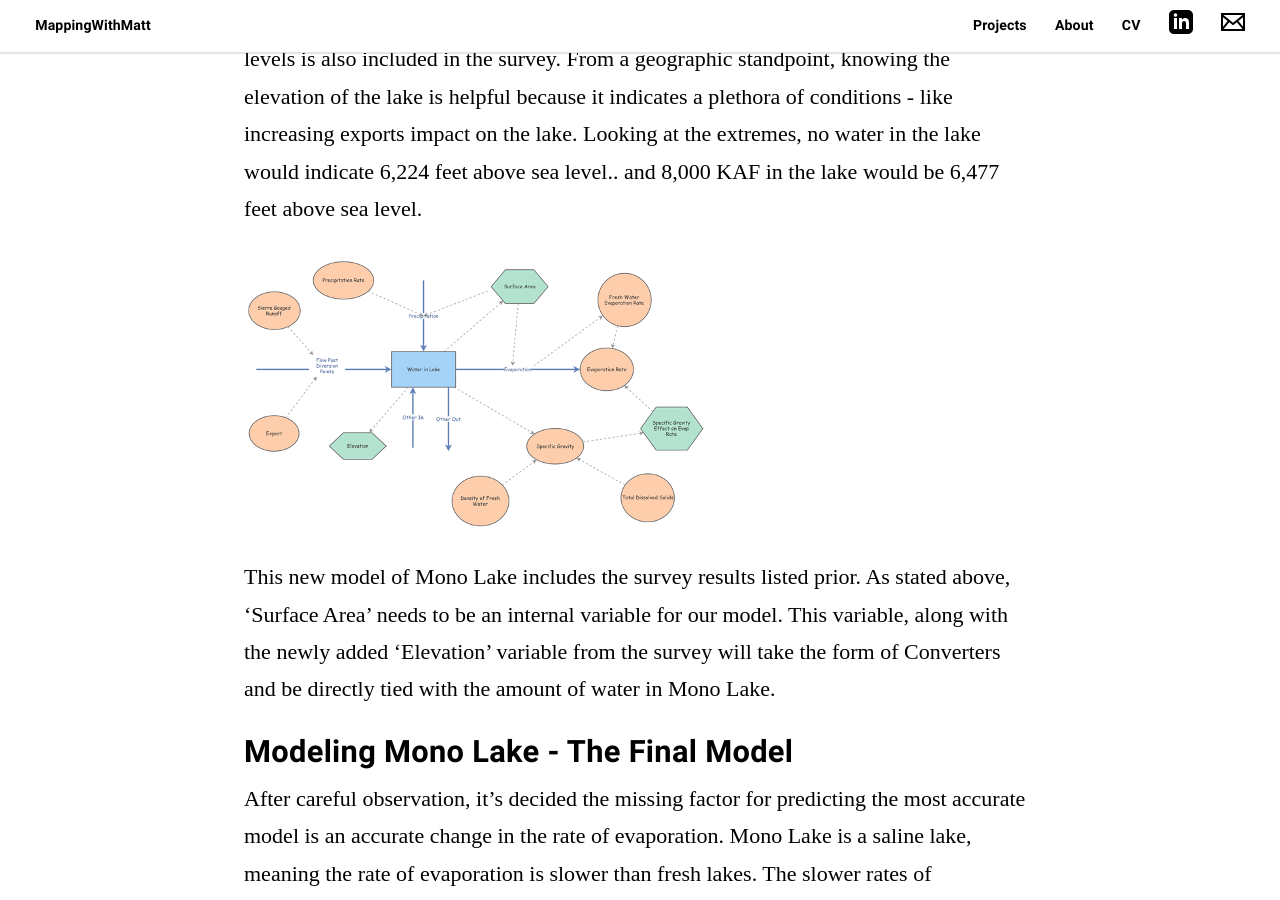
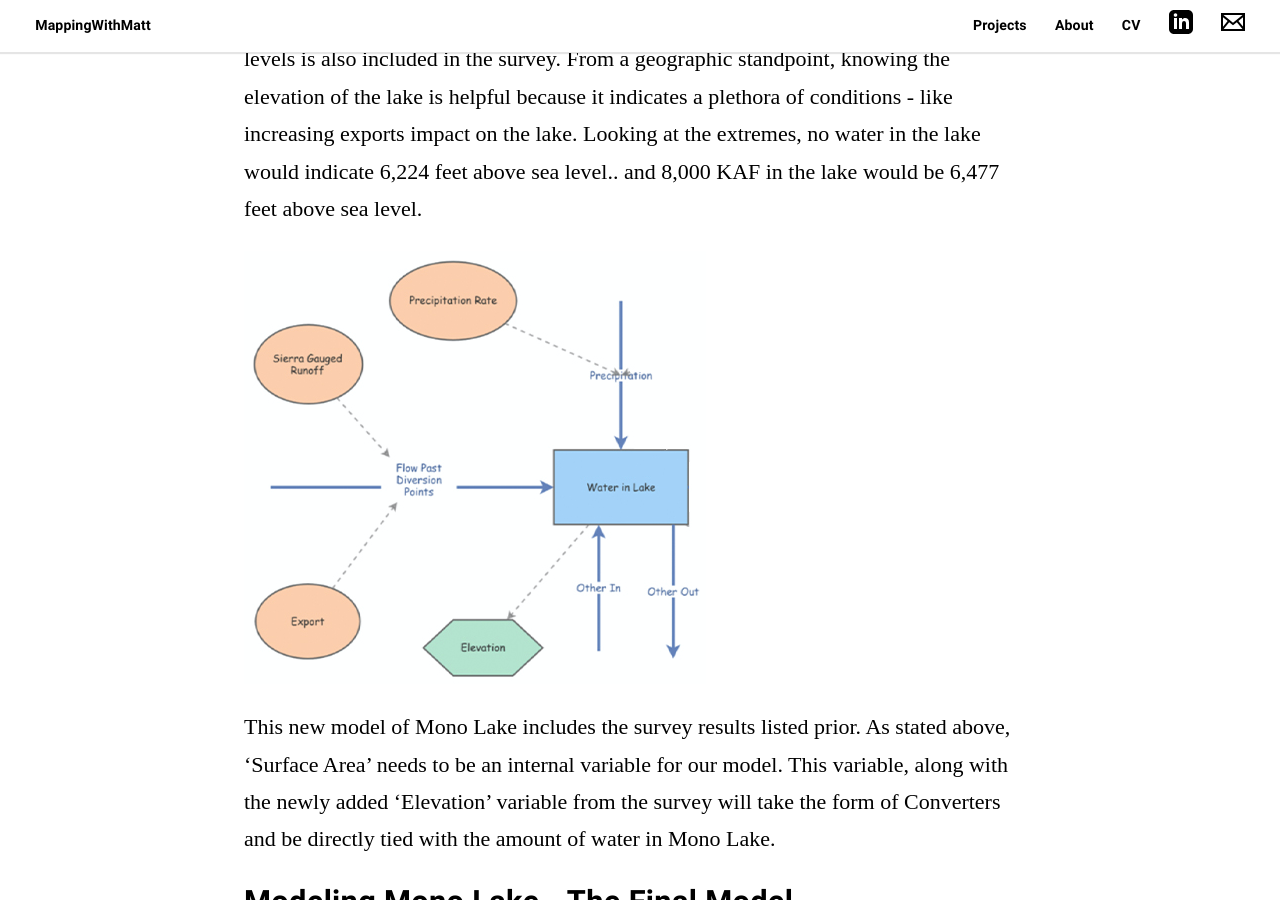
Before and after one commit to matt-duyst/mapping-with-matt, a Jekyll site: the page built from _posts/2013-08-22-mono-lake.markdown, in a window 1280 px wide and 900 px high, scrolled down 4078 px. Built offline with Jekyll 4.4.1, drawn with Linux system fonts in a browser that asks for light colours; some web fonts are replaced.

Commit message:
changed pic for mono lake

```diff
--- a/_posts/2013-08-22-mono-lake.markdown
+++ b/_posts/2013-08-22-mono-lake.markdown
@@ -52,7 +52,7 @@ In reality, Mono Lake's surface area should shrink as the volume of water in the
 
 Geological and bathymetric surveys were conducted to calculate the areas associated with varying volumes of water in Mono Lake. Elevation of the lake with the differing volume levels is also included in the survey. From a geographic standpoint, knowing the elevation of the lake is helpful because it indicates a plethora of conditions - like increasing exports impact on the lake. Looking at the extremes, no water in the lake would indicate 6,224 feet above sea level.. and 8,000 KAF in the lake would be 6,477 feet above sea level.
 
-![Placeholder](/assets/images/model-2-and-3.png)
+![Placeholder](/assets/images/mono-lake-model-2.png)
 
 This new model of Mono Lake includes the survey results listed prior. As stated above, 'Surface Area' needs to be an internal variable for our model. This variable, along with the newly added 'Elevation' variable from the survey will take the form of Converters and be directly tied with the amount of water in Mono Lake.
 
```
Also changed, not shown: 2 other files.
